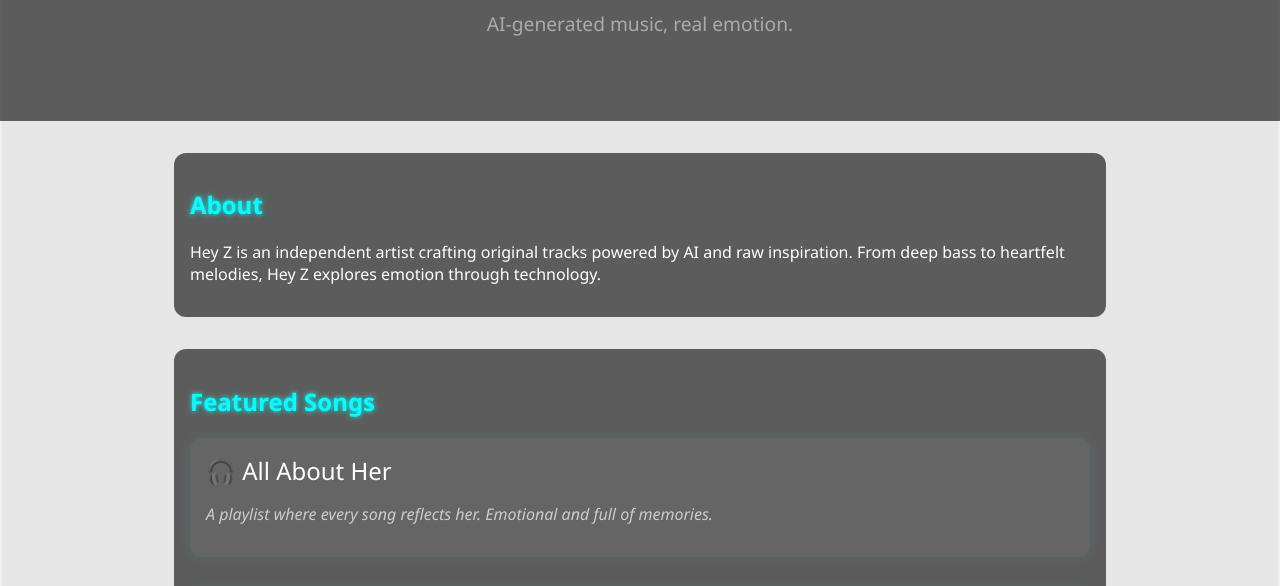
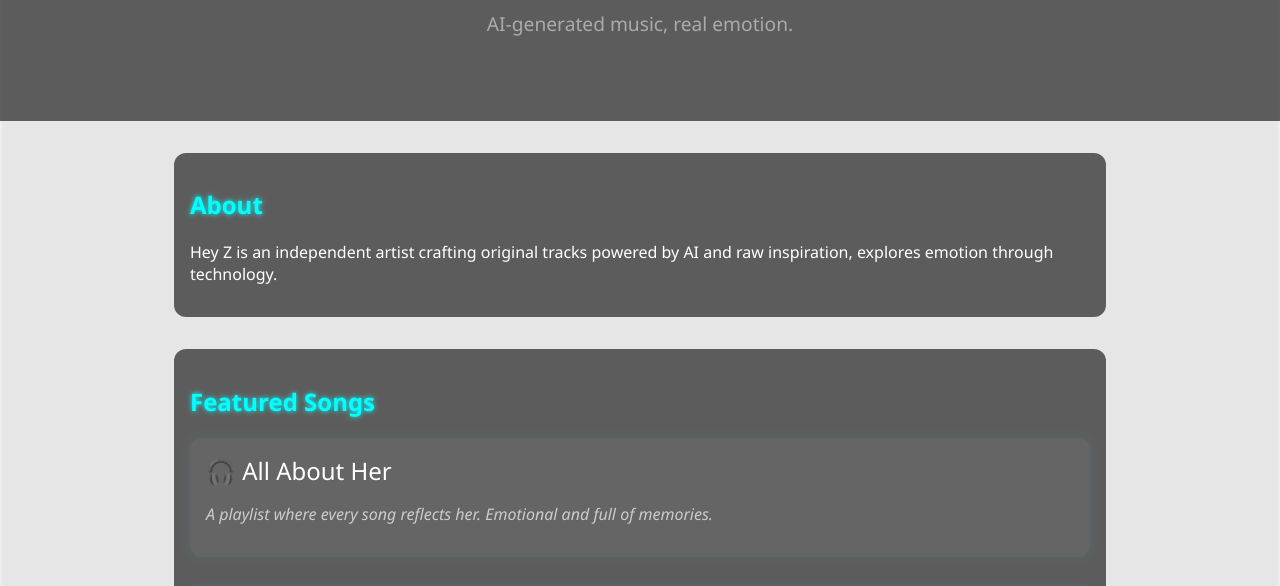
Before and after one commit to HeyZ-ai/HeyZ-ai.github.io, a plain HTML site: page index.html in a window 1280 px wide. Shown: the part 183-769 px from the top of the page. Drawn offline with Linux system fonts and the light colour scheme.

Commit message:
Update index.html

```diff
--- a/index.html
+++ b/index.html
@@ -75,7 +75,7 @@
 
   <section>
     <h2>About</h2>
-    <p>Hey Z is an independent artist crafting original tracks powered by AI and raw inspiration. From deep bass to heartfelt melodies, Hey Z explores emotion through technology.</p>
+    <p>Hey Z is an independent artist crafting original tracks powered by AI and raw inspiration, explores emotion through technology.</p>
   </section>
 
   <section>
```
